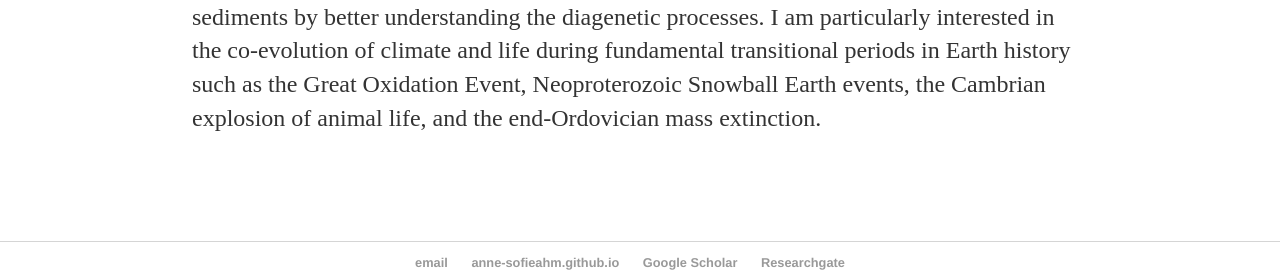
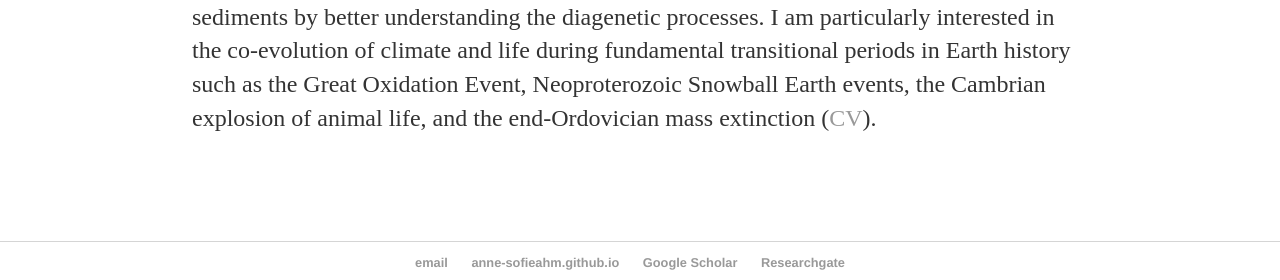
Before and after one commit to Anne-SofieAhm/Anne-SofieAhm.github.io, a Jekyll site: the page built from people/index.html, in a window 1280 px wide. Shown: the part 617-897 px from the top of the page. Built offline with Jekyll 4.4.1, drawn with Linux system fonts in a browser that asks for light colours; some of the changed text lies outside the part shown.

```diff
--- a/people/index.html
+++ b/people/index.html
@@ -25,7 +25,7 @@ title: People on the Earth History team
   in the co-evolution of climate and life during fundamental transitional periods
   in Earth history such as the Great Oxidation Event, Neoproterozoic Snowball
   Earth events, the Cambrian explosion of animal life, and the end-Ordovician mass
-  extinction.
+  extinction (<a href="/mycv/ASA_CV_2020.pdf">CV</a>).
 </p>
 
 
```
